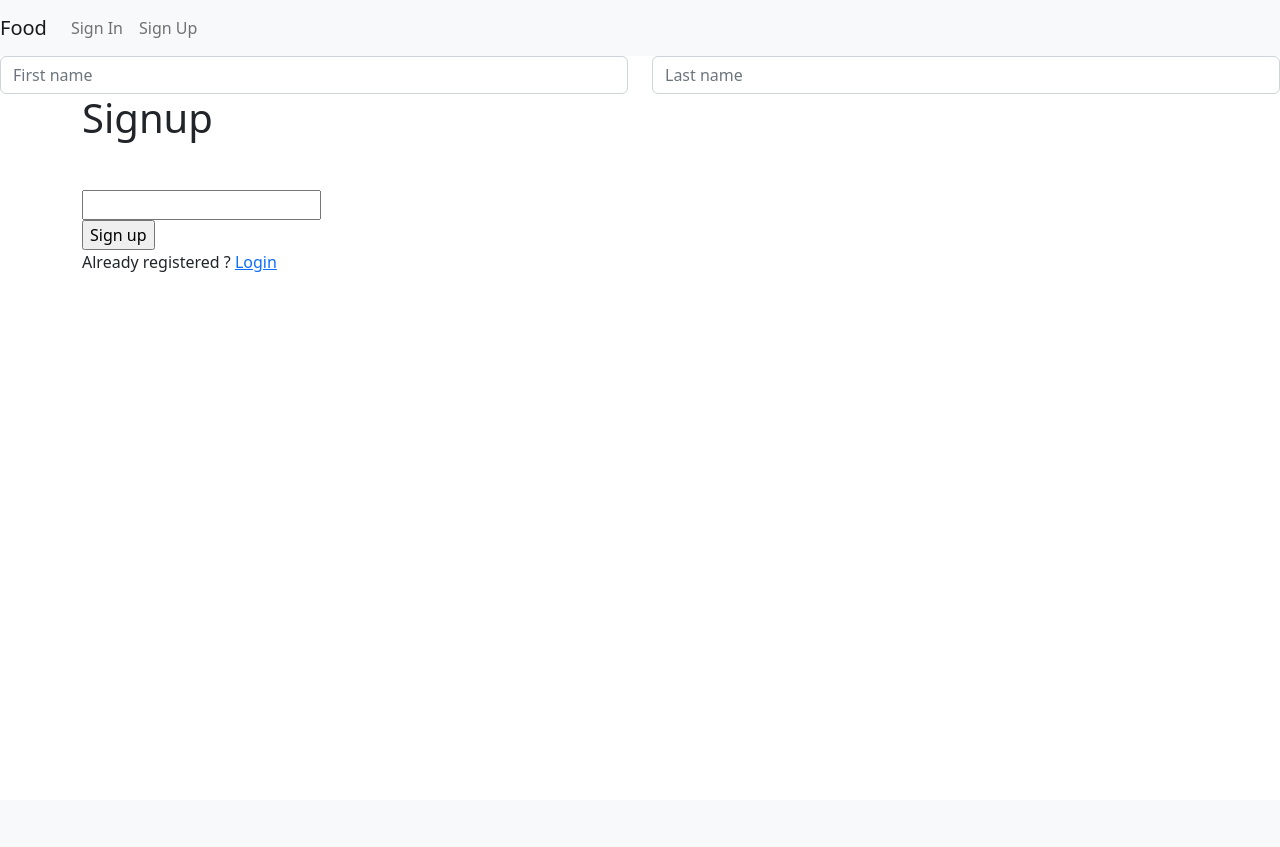
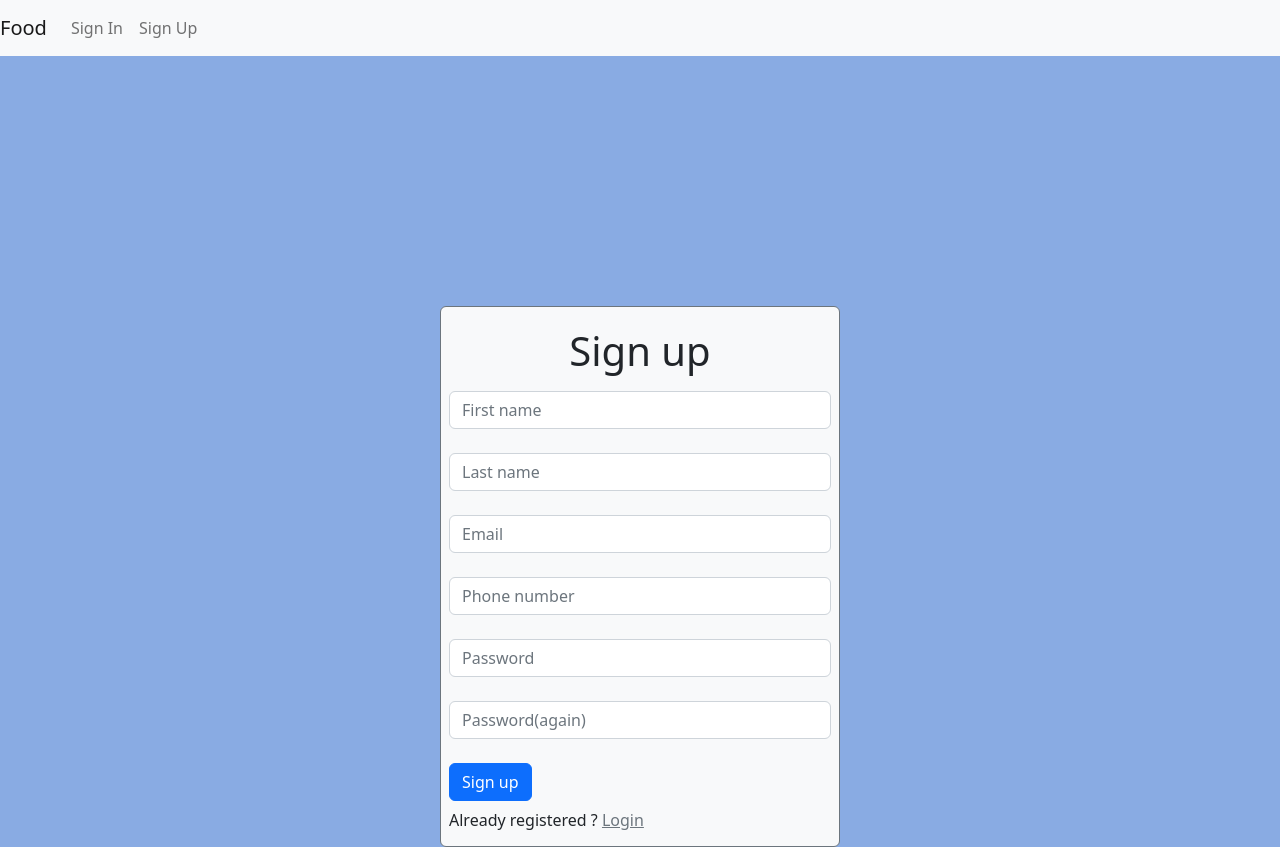
Before and after one commit to sanarkk/django-website, a Django app: page /signup/ in a window 1280 px wide. Before the commit the page ends 272 px from the top, so only its background shows below. Run offline with Django 4.2, Linux system fonts and the light colour scheme; some libraries are stand-ins or nearby versions.

Commit message:
Developed layouts for auth forms.

```diff
--- a/djangoauth/templates/main_page.html
+++ b/djangoauth/templates/main_page.html
@@ -8,7 +8,7 @@
     {% block extra_head %}
     {% endblock %}
   </head>
-  <body>
+  <body style="background-color: #89ABE3FF">
     {% block body %}
     <nav class="navbar navbar-expand-sm navbar-light bg-light">
       <a class="navbar-brand" href="/">Food</a>
--- a/templates/account/signup.html
+++ b/templates/account/signup.html
@@ -6,47 +6,71 @@
 {% block head_title %}{% trans "Signup" %}{% endblock %}
 
 {% block content %}
-<form>
+ <div style="width: 400px; margin-top: 250px;" class="mx-auto  border border-secondary rounded bg-light">
+  <h1 class="text-center" style="margin-top: 20px;">Sign up</h1>
+  <form class="p-2" method="POST" action="{% url 'account_signup' %}">
+      {% csrf_token %}
+
       <div class="row">
         <div class="col">
-      <input type="text" class="form-control" placeholder="First name">
-    </div>
-    <div class="col">
-      <input type="text" class="form-control" placeholder="Last name">
+          <input type="text" name="first_name" class="form-control" placeholder="First name">
         </div>
       </div>
-</form>
- <section class="hero is-dark is-fullheight">
-      <div class="hero-body">
-        <div class="container">
-          <div class="columns is-centered">
-            <div class="column is-5-tablet is-4-desktop is-3-widescreen">
-              <form class="signup box" id="signup_form" method="post" action="{% url 'account_signup' %}">
-                {% csrf_token %}
-                <h1 class="has-text-centered mb-5 is-size-3">Signup</h1>
-                {{ form.first_name }}
+      <br>
+
+      <div class="row">
+        <div class="col">
+          <input type="text" name="last_name" class="form-control" placeholder="Last name">
+        </div>
+      </div>
+      <br>
+
+      <div class="row">
+        <div class="col">
+          <input type="email" name="email" class="form-control" placeholder="Email">
+        </div>
+      </div>
+      <br>
+
+      <div class="row">
+        <div class="col">
+          <input type="text" name="phone_number" class="form-control" placeholder="Phone number">
+        </div>
+      </div>
+      <br>
+
+      <div class="row">
+        <div class="col">
+          <input type="password" name="password1" class="form-control" placeholder="Password">
+        </div>
+      </div>
+      <br>
+
+      <div class="row">
+        <div class="col">
+          <input type="password" name="password2" class="form-control" placeholder="Password(again)">
+        </div>
+      </div>
+      <br>
+
       {% if form.errors %}
-                  <div class="alert alert-error">
-                    <ul>
-                        {% for error in form.non_field_errors %}
-                        <li>{{ error }}</li>
-                        {% endfor %}
-                    </ul>
+        <div class="alert alert-danger" role="alert">
+          {{ form.errors }}
         </div>
       {% endif %}
+
       {% if redirect_field_value %}
         <input type="hidden" name="{{ redirect_field_name }}" value="{{ redirect_field_value }}" />
       {% endif %}
-                <div class="field">
-                    <input value='Sign up' type="submit" class="button is-success">
+
+      <div style="margin-bottom: 10px;" class="row">
+        <div class="col">
+          <input value='Sign up' type="submit" class="btn btn-primary">
         </div>
-                <div class="field">
-                  Already registered ? <a href="{% url 'account_login' %}">Login</a>
       </div>
+      <h6>
+        Already registered ? <a class="text-secondary" href="{% url 'account_login' %}">Login</a>
+      </h6>
     </form>
 </div>
-          </div>
-        </div>
-      </div>
- </section>
 {% endblock %}
```
Also changed, not shown: templates/account/login.html (+7 -9 lines). Lines whose indentation alone changed are shown as unchanged.
